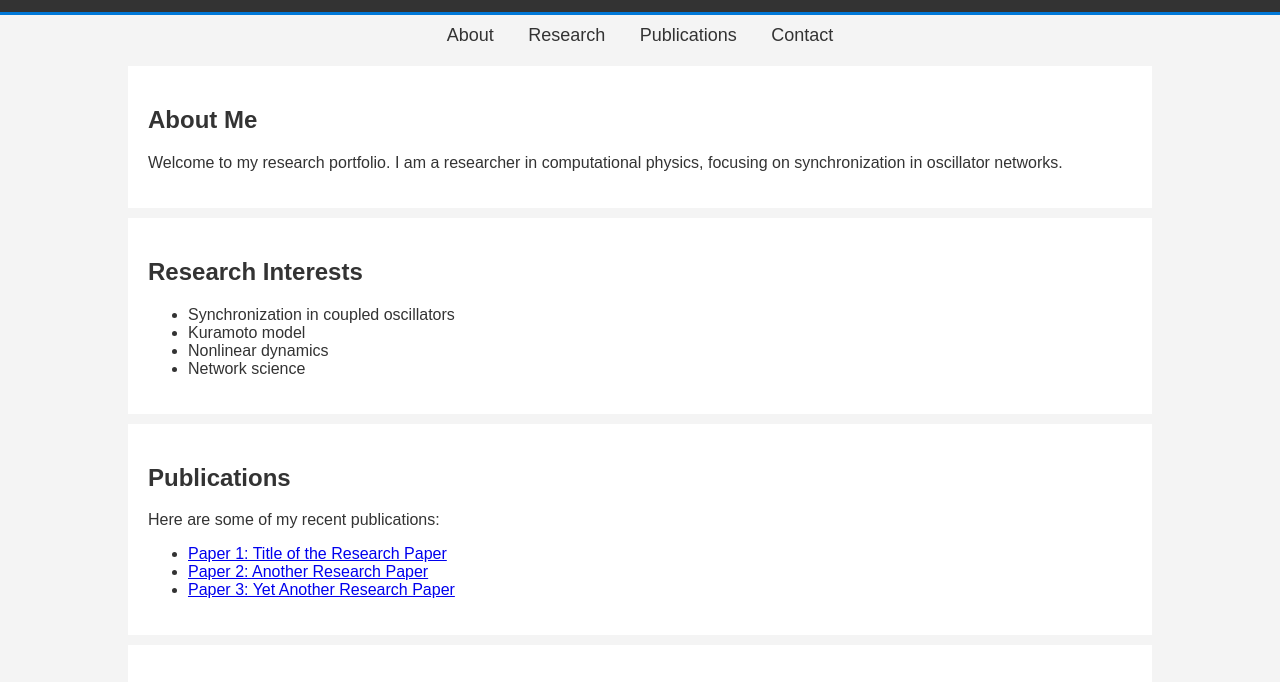
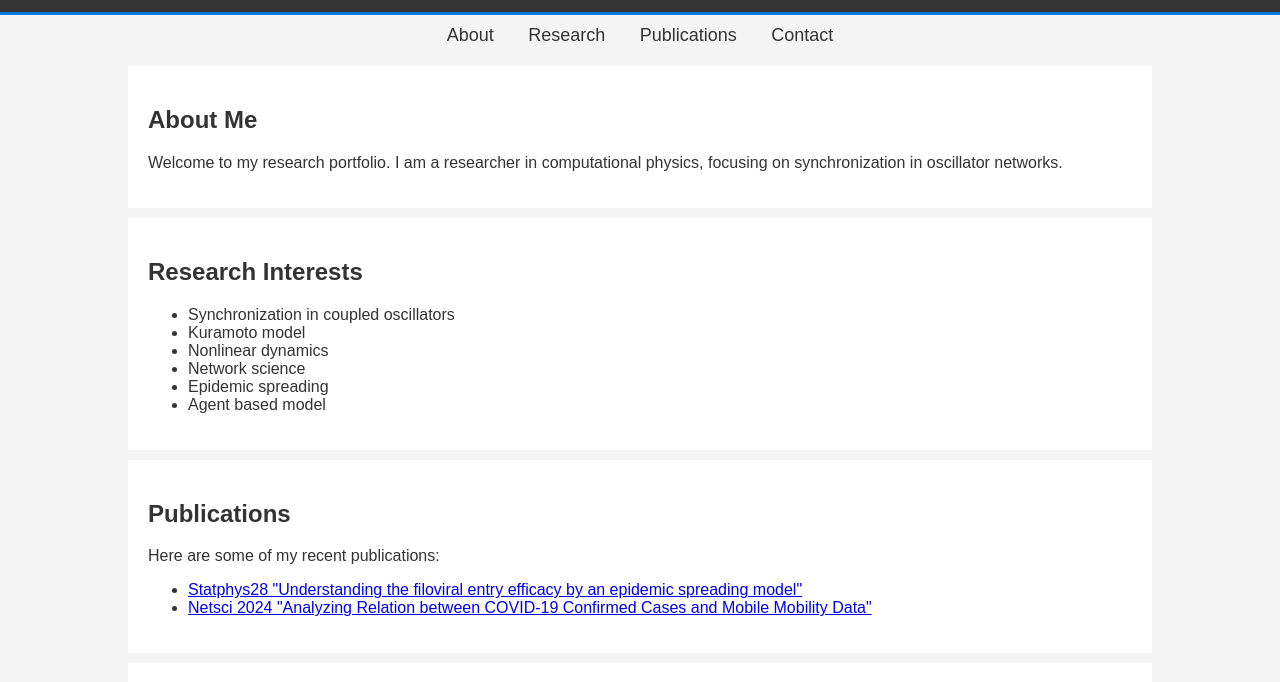
Before and after one commit to JuSeongKim96/juseongkim96.github.io, a plain HTML site: page index.html in a window 1280 px wide. Shown: the part 88-770 px from the top of the page. Drawn offline with Linux system fonts and the light colour scheme.

Commit message:
Update index.html

```diff
--- a/index.html
+++ b/index.html
@@ -76,16 +76,17 @@
                 <li>Kuramoto model</li>
                 <li>Nonlinear dynamics</li>
                 <li>Network science</li>
+                <li>Epidemic spreading</li>
+                <li>Agent based model</li>
             </ul>
         </section>
 
-        <section id="publications">
+        <section id="International poster presentation">
             <h2>Publications</h2>
             <p>Here are some of my recent publications:</p>
             <ul>
-                <li><a href="#">Paper 1: Title of the Research Paper</a></li>
-                <li><a href="#">Paper 2: Another Research Paper</a></li>
-                <li><a href="#">Paper 3: Yet Another Research Paper</a></li>
+                <li><a href="#">Statphys28 "Understanding the filoviral entry efficacy by an epidemic spreading model"</a></li>
+                <li><a href="#">Netsci 2024 "Analyzing Relation between COVID-19 Confirmed Cases and Mobile Mobility Data"</a></li>
             </ul>
         </section>
 
```
